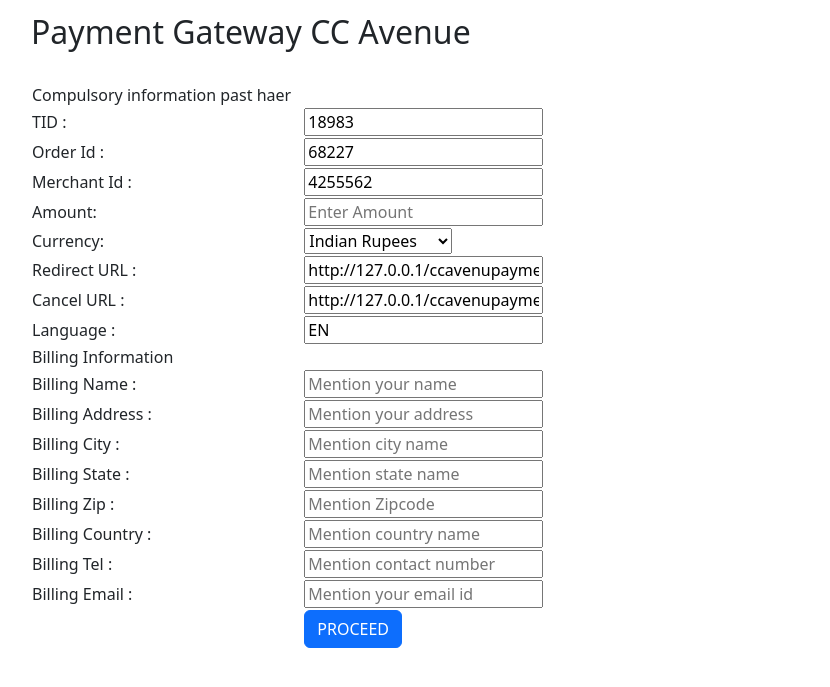
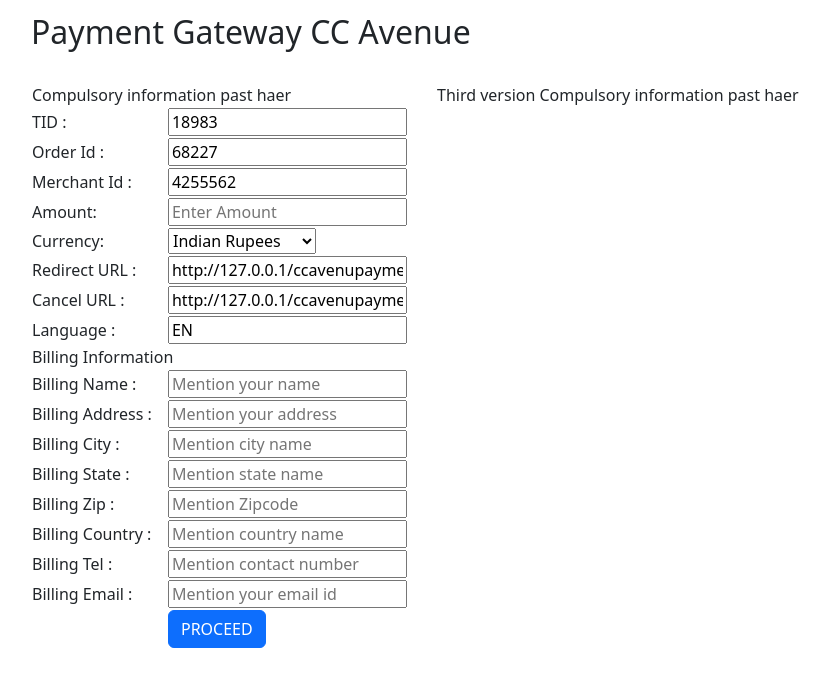
Before and after one commit to chandan495/newlearn, a PHP site: page /ccavenue/ in a window 1280 px wide. Shown: the top 687 px of the page, without its empty margins (64-894 px from the left). Run offline with PHP 8.4, Linux system fonts and the light colour scheme.

Commit message:
version 3

```diff
--- a/index.php
+++ b/index.php
@@ -20,6 +20,7 @@
     <table width="100%" height="100">
     <tr>
     <td colspan="2"> Compulsory information past haer</td>
+    <td colspan="2"> Third version Compulsory information past haer</td>
     </tr>
     <tr>
     <td>TID	:</td><td><input type="text" name="tid" id="tid" value="<?php echo(rand(11111,99999)); ?>" readonly /></td>
```
